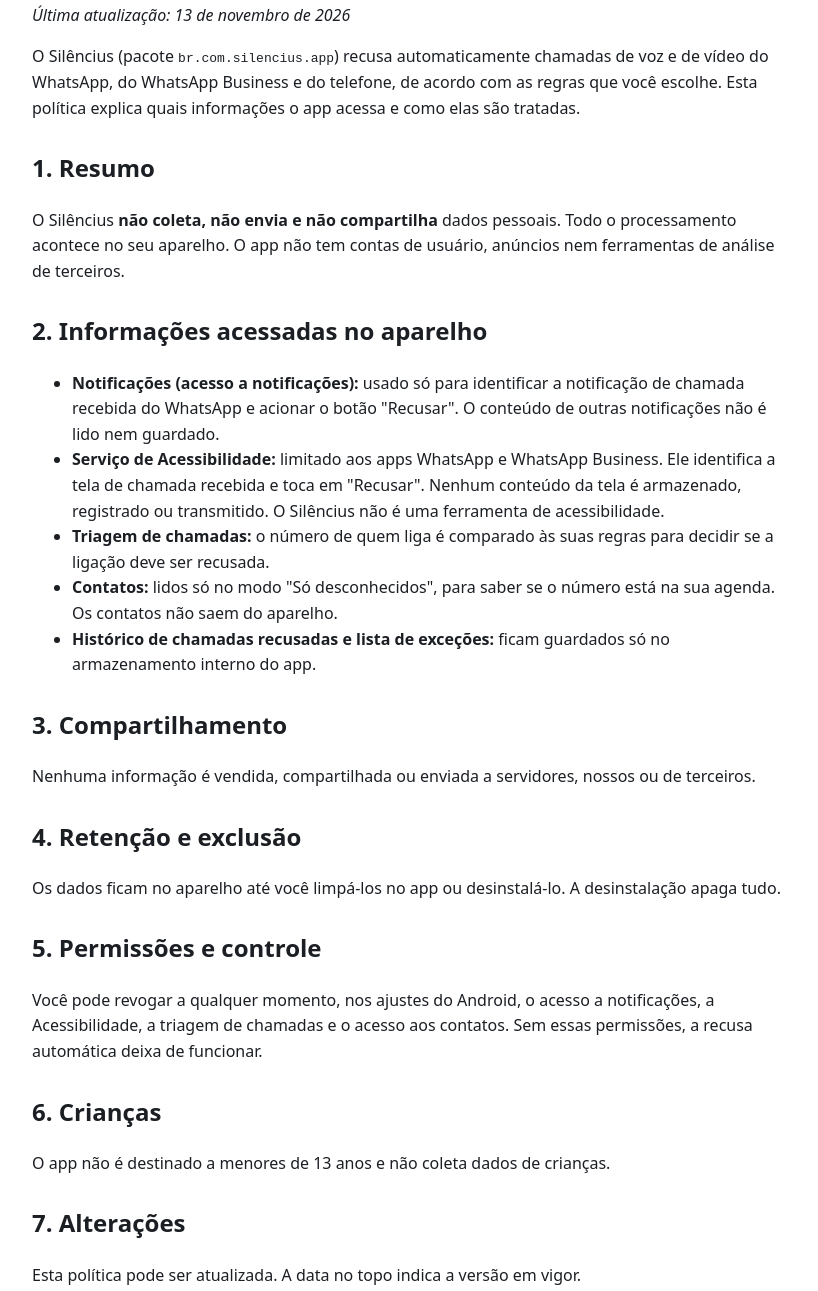
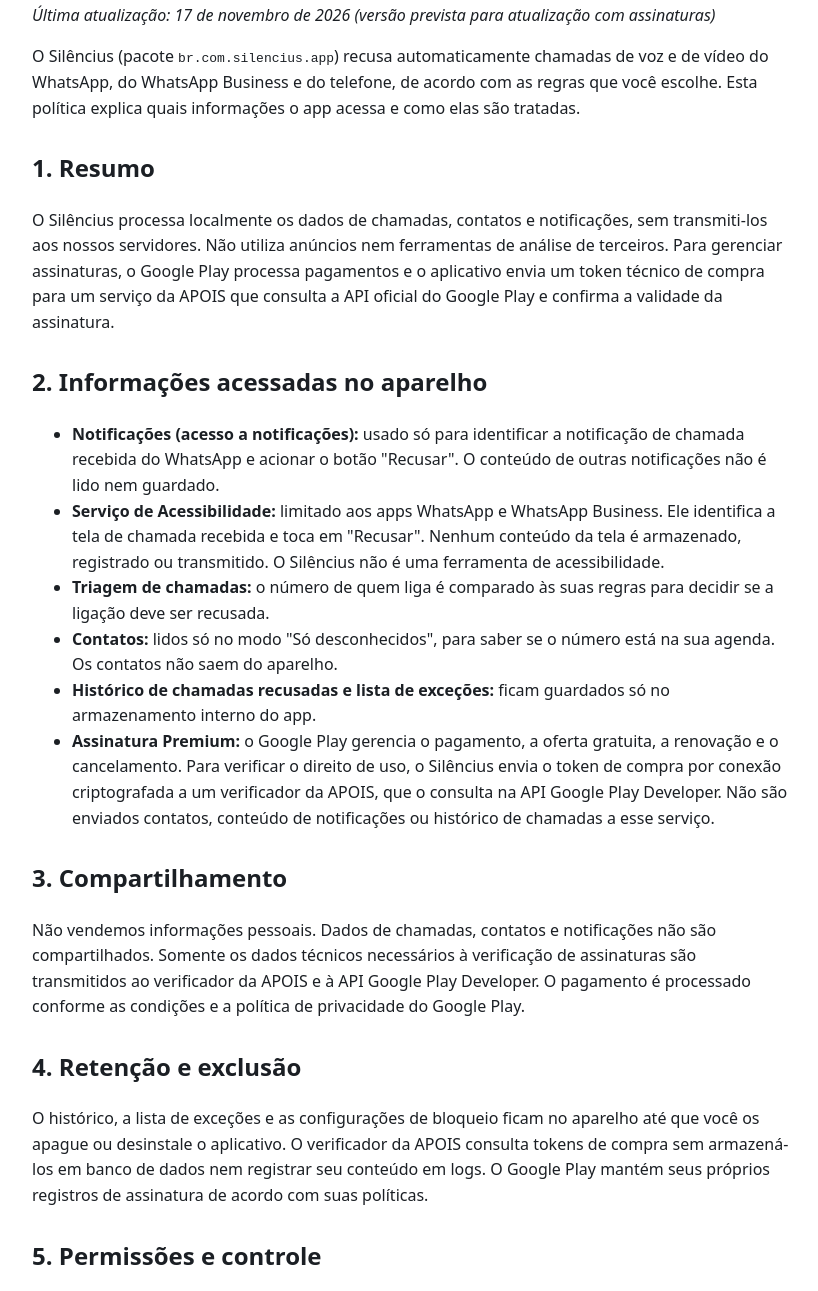
Before and after one commit to apoistecnologia-gif/silencius, a website: page playstore/politica-de-privacidade.html in a window 1280 px wide. Shown: the part 110-1401 px from the top of the page, without its empty margins (228-1046 px from the left). Drawn offline with Linux system fonts and the light colour scheme.

Commit message:
docs(billing): transparência de privacidade e revisão de Segurança dos dados para assinatura

```diff
--- a/playstore/politica-de-privacidade.html
+++ b/playstore/politica-de-privacidade.html
@@ -11,15 +11,17 @@
 </head>
 <body>
 <h1>Política de Privacidade – Silêncius</h1>
-<p><em>Última atualização: 13 de novembro de 2026</em></p>
+<p><em>Última atualização: 17 de novembro de 2026 (versão prevista para atualização com assinaturas)</em></p>
 
 <p>O Silêncius (pacote <code>br.com.silencius.app</code>) recusa automaticamente chamadas de voz e de vídeo do
 WhatsApp, do WhatsApp Business e do telefone, de acordo com as regras que você escolhe. Esta política explica
 quais informações o app acessa e como elas são tratadas.</p>
 
 <h2>1. Resumo</h2>
-<p>O Silêncius <strong>não coleta, não envia e não compartilha</strong> dados pessoais. Todo o processamento
-acontece no seu aparelho. O app não tem contas de usuário, anúncios nem ferramentas de análise de terceiros.</p>
+<p>O Silêncius processa localmente os dados de chamadas, contatos e notificações, sem transmiti-los
+aos nossos servidores. Não utiliza anúncios nem ferramentas de análise de terceiros.
+Para gerenciar assinaturas, o Google Play processa pagamentos e o aplicativo envia um token técnico de compra
+para um serviço da APOIS que consulta a API oficial do Google Play e confirma a validade da assinatura.</p>
 
 <h2>2. Informações acessadas no aparelho</h2>
 <ul>
@@ -34,13 +36,23 @@ acontece no seu aparelho. O app não tem contas de usuário, anúncios nem ferra
   Os contatos não saem do aparelho.</li>
   <li><strong>Histórico de chamadas recusadas e lista de exceções:</strong> ficam guardados só no armazenamento
   interno do app.</li>
+  <li><strong>Assinatura Premium:</strong> o Google Play gerencia o pagamento, a oferta gratuita,
+  a renovação e o cancelamento. Para verificar o direito de uso, o Silêncius envia o token de compra
+  por conexão criptografada a um verificador da APOIS, que o consulta na API Google Play Developer.
+  Não são enviados contatos, conteúdo de notificações ou histórico de chamadas a esse serviço.</li>
 </ul>
 
 <h2>3. Compartilhamento</h2>
-<p>Nenhuma informação é vendida, compartilhada ou enviada a servidores, nossos ou de terceiros.</p>
+<p>Não vendemos informações pessoais. Dados de chamadas, contatos e notificações não são
+compartilhados. Somente os dados técnicos necessários à verificação de assinaturas são
+transmitidos ao verificador da APOIS e à API Google Play Developer. O pagamento é
+processado conforme as condições e a política de privacidade do Google Play.</p>
 
 <h2>4. Retenção e exclusão</h2>
-<p>Os dados ficam no aparelho até você limpá-los no app ou desinstalá-lo. A desinstalação apaga tudo.</p>
+<p>O histórico, a lista de exceções e as configurações de bloqueio ficam no aparelho até que você os
+apague ou desinstale o aplicativo. O verificador da APOIS consulta tokens de compra sem armazená-los
+em banco de dados nem registrar seu conteúdo em logs. O Google Play mantém seus próprios registros
+de assinatura de acordo com suas políticas.</p>
 
 <h2>5. Permissões e controle</h2>
 <p>Você pode revogar a qualquer momento, nos ajustes do Android, o acesso a notificações, a Acessibilidade, a
```
